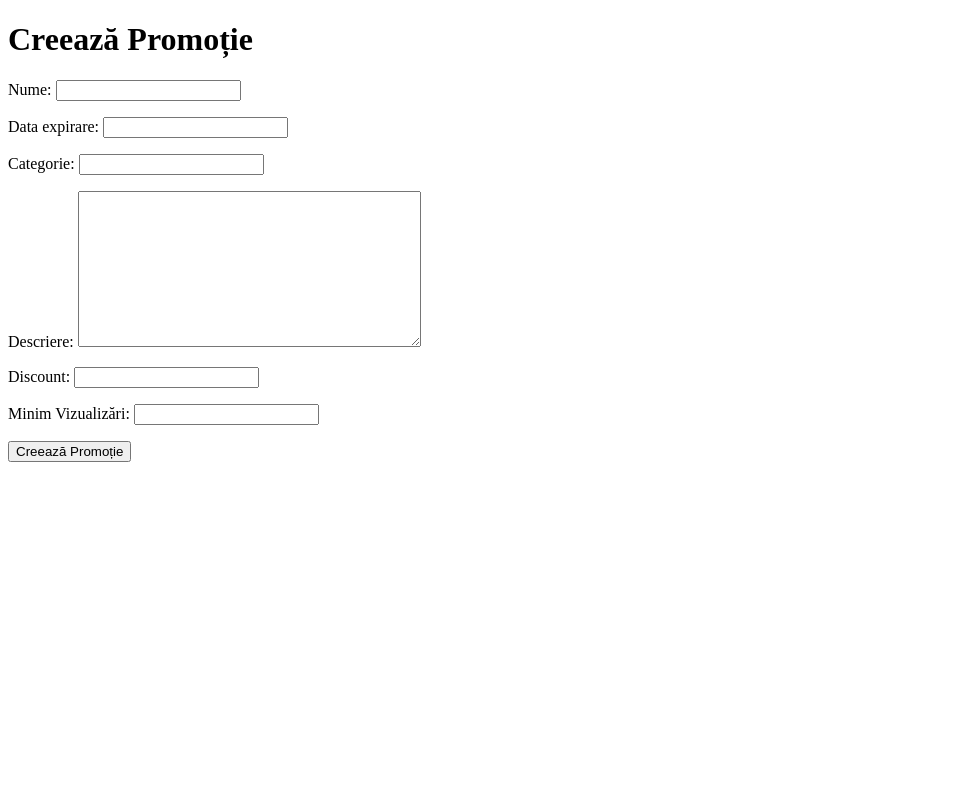
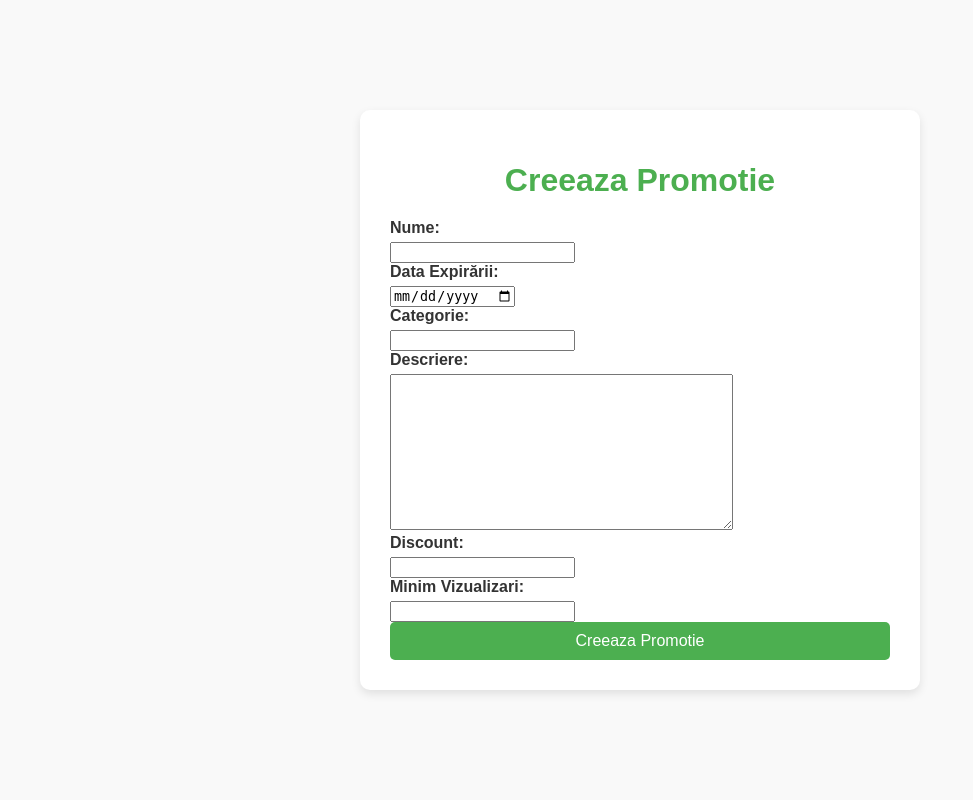
Before and after one commit to davide-perli/Pufic-Shop, a Django app: page /promotii in a window 1280 px wide. Shown: the whole page, without its empty margins (0-973 px from the left). Run offline with Django 5.2, Linux system fonts and the light colour scheme; the visitor is signed in with stand-in values (Sample User, id 1).

Commit message:
small fix

```diff
--- a/gelaterie/admin.py
+++ b/gelaterie/admin.py
@@ -101,7 +101,7 @@ class VizualizareAdmin(admin.ModelAdmin):
     list_filter = ('data_vizualizare', 'categorie')
     ordering = ('-data_vizualizare',)
 
-# Clasa pentru administrarea Promoțiilor
+
 class PromotieAdmin(admin.ModelAdmin):
     list_display = ('nume', 'data_creare', 'data_expirare', 'categorie', 'discount')
     search_fields = ('nume', 'categorie')
--- a/gelaterie/forms.py
+++ b/gelaterie/forms.py
@@ -256,7 +256,11 @@ from django import forms
 from .models import Promotie
 
 class PromotieForm(forms.ModelForm):
-    k = forms.IntegerField(required=True, label="Minim Vizualizări", min_value=1)
+    k = forms.IntegerField(required=True, label="Minim Vizualizari", min_value=1)
+    data_expirare = forms.DateField(
+        widget=forms.DateInput(attrs={'type': 'date', 'class': 'form-control'}),
+        label="Data Expirării"
+    )
 
     class Meta:
         model = Promotie
--- a/gelaterie/templates/promotii.html
+++ b/gelaterie/templates/promotii.html
@@ -1,11 +1,100 @@
 <!DOCTYPE html>
 <html lang="en">
-    <body>
-        <h1>Creează Promoție</h1>
+<head>
+    <meta charset="UTF-8">
+    <meta name="viewport" content="width=device-width, initial-scale=1.0">
+    <title>Creeaza Promotie</title>
+    <style>
+        body {
+            font-family: Arial, sans-serif;
+            background-color: #f9f9f9;
+            color: #333;
+            margin: 0;
+            padding: 0;
+            display: flex;
+            justify-content: center;
+            align-items: center;
+            height: 100vh;
+        }
+
+        .form-container {
+            background-color: #fff;
+            padding: 30px;
+            border-radius: 10px;
+            box-shadow: 0 4px 10px rgba(0, 0, 0, 0.1);
+            width: 100%;
+            max-width: 500px;
+        }
+
+        .form-container h1 {
+            text-align: center;
+            color: #4CAF50;
+            margin-bottom: 20px;
+        }
+
+        .form-container label {
+            display: block;
+            margin-bottom: 5px;
+            font-weight: bold;
+        }
+
+        .form-input {
+            width: 100%;
+            padding: 10px;
+            margin-bottom: 15px;
+            border: 1px solid #ccc;
+            border-radius: 5px;
+            font-size: 14px;
+        }
+
+        .form-input:focus {
+            border-color: #4CAF50;
+            outline: none;
+        }
+
+        .form-container button {
+            display: block;
+            width: 100%;
+            padding: 10px;
+            background-color: #4CAF50;
+            color: white;
+            border: none;
+            border-radius: 5px;
+            font-size: 16px;
+            cursor: pointer;
+            transition: background-color 0.3s ease;
+        }
+
+        .form-container button:hover {
+            background-color: #45a049;
+        }
+    </style>
+</head>
+<body>
+    <div class="form-container">
+        <h1>Creeaza Promotie</h1>
         <form method="POST">
             {% csrf_token %}
-            {{ form.as_p }}
-            <button type="submit" class="btn btn-primary">Creează Promoție</button>
+            {{ form.nume.label_tag }}
+            {{ form.nume }}
+
+            {{ form.data_expirare.label_tag }}
+            {{ form.data_expirare }}
+
+            {{ form.categorie.label_tag }}
+            {{ form.categorie }}
+
+            {{ form.descriere.label_tag }}
+            {{ form.descriere }}
+
+            {{ form.discount.label_tag }}
+            {{ form.discount }}
+
+            {{ form.k.label_tag }}
+            {{ form.k }}
+
+            <button type="submit">Creeaza Promotie</button>
         </form>
-    </body>
+    </div>
+</body>
 </html>
--- a/gelaterie/views.py
+++ b/gelaterie/views.py
@@ -515,7 +515,8 @@ def detalii_torturi(request):
 def is_admin(user):
     return user.is_staff  # Verifica daca utilizatorul este administrator
 
-@user_passes_test(is_admin, login_url='custom_login_view')  # Redirectionare daca nu e admin
+@user_passes_test(is_admin, login_url='https://www.youtube.com/watch?v=xvFZjo5PgG0')  # Redirectionare daca nu e admin
+# @user_passes_test(is_admin, login_url='custom_login_view')
 @login_required
 def creeaza_promotie(request):
     if request.method == 'POST':
```
